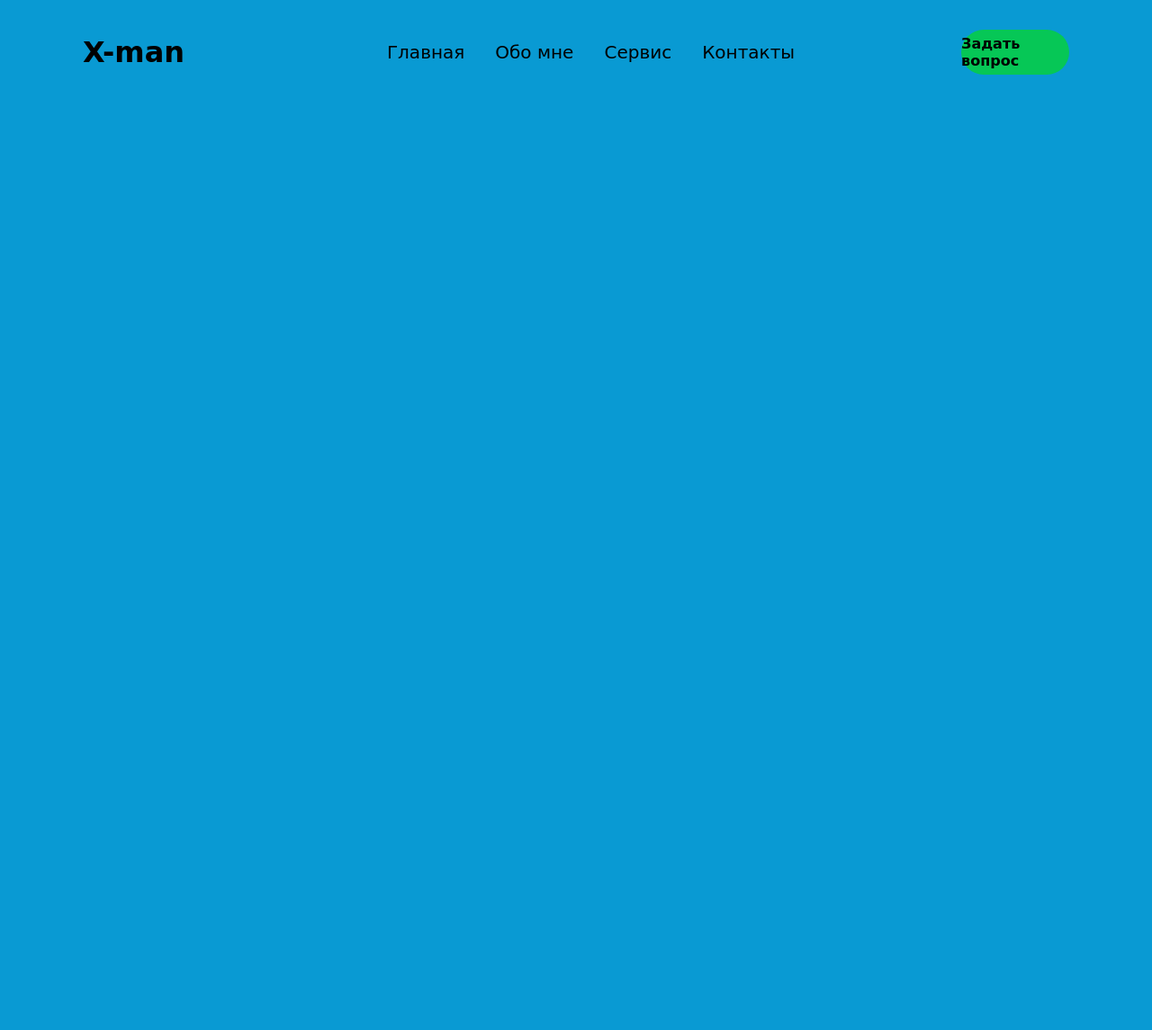
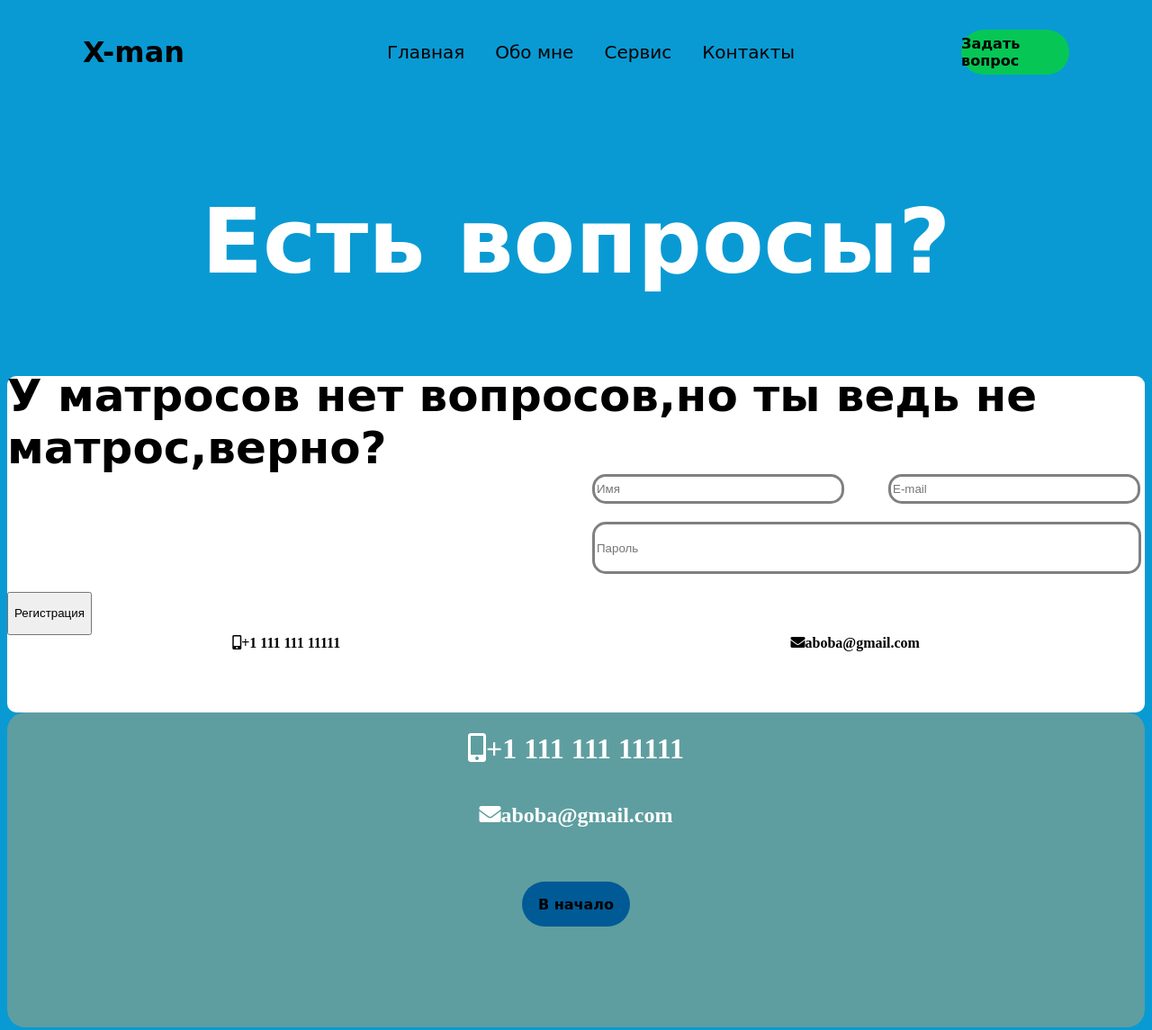
Before and after one commit to Dima-cyber112/Aboba, a plain HTML site: page ask.html in a window 1280 px wide. Shown: the whole page at 90% size. Before the commit the page ends 800 px from the top, so only its background shows below. Drawn offline with Linux system fonts and the light colour scheme.

Commit message:
Update ask.html

```diff
--- a/ask.html
+++ b/ask.html
@@ -34,7 +34,31 @@
         </div>
         <div class="ask">
             <div class="ask_me">
-                <a class="aa" href=""><b>Задать вопрос</b></a>
+                <a class="aa" href="ask.html"><b>Задать вопрос</b></a>
             </div>
         </div>
     </header>
+    <main>
+        <div class="cus">
+            <h1>Есть вопросы?</h1>
+        </div>
+        <div class="real_cus">
+            <h1>У матросов нет вопросов,но ты ведь не матрос,верно?</h1>
+            <input class="i2" type="text" placeholder="Имя">
+            <input class="i3" type="email" placeholder="E-mail">
+            <input class="i4" type="password" placeholder="Пароль">
+            <a href="https://i.ytimg.com/vi/MjPwD0FIhR0/maxresdefault.jpg"><button  class="i55"><p>Регистрация</p></button></a>
+            <div class="icons"><i class="fas fa-mobile-alt">+1 111 111 11111</i>
+                <i class="fas fa-envelope">aboba@gmail.com</i>
+            </div>
+
+        </div>
+    </main>
+    <footer id="Cotacts">
+        <h1><i class="fas fa-mobile-alt">+1 111 111 11111</i></h1>
+        <h2><i class="fas fa-envelope">aboba@gmail.com</i></h2>
+        <div class="btn_me"><b><a href="#navv"> В начало</a></b></div>
+    </footer>
+</body>
+
+</html>
```
